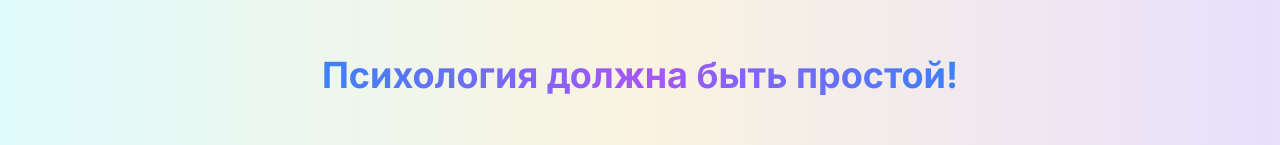
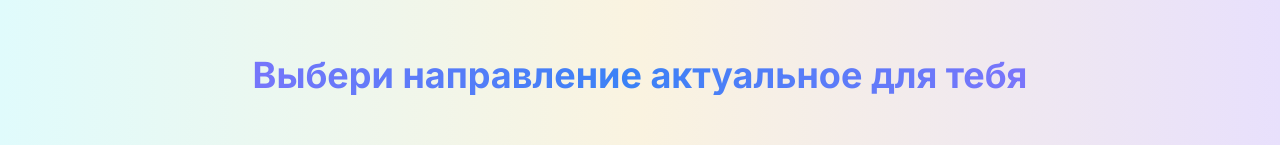
Before and after one commit to InternOfTeam1/Psyconica, a Next.js app: page / in a window 1280 px wide. Shown: the part 139-284 px from the top of the page. Built offline with nearby package versions, Linux system fonts and the light colour scheme; no server answers; the database is empty.

Commit message:
slogan change  on the home page

```diff
--- a/src/app/page.tsx
+++ b/src/app/page.tsx
@@ -33,11 +33,12 @@ const Home: React.FC = () => {
     );
   }
 
+
   return (
     <div className="flex flex-col items-center justify-center mx-auto">
       <MetaData title="Home Page" description="Welcome to the home page" />
-      <h1 className="sm:text-xl md:text-2xl lg:text-3xl xl:text-4xl font-bold text-transparent bg-clip-text bg-gradient-to-r from-blue-500 via-purple-500 to-blue-500 leading-none text-center ">
-        Психология должна быть простой!
+      <h1 className="sm:text-xl md:text-2xl lg:text-3xl xl:text-4xl font-bold text-transparent bg-clip-text bg-gradient-to-r from-blue-500 via-purple-500 to-blue-500 leading-none text-center shining-text ">
+        Выбери направление актуальное для тебя
       </h1>
       <div className="z-30 mx-auto flex flex-col items-center min-w-full ">
         <div className="z-30 flex flex-col lg:flex-row items-center justify-center ">
--- a/src/app/ui/globals.css
+++ b/src/app/ui/globals.css
@@ -304,3 +304,21 @@ overflow-y: auto;
   max-width: 100%;
   }
 }
+
+@keyframes shine {
+  0% {
+    background-position: -500px;
+  }
+  100% {
+    background-position: 500px;
+  }
+}
+
+.shining-text {
+  background: linear-gradient(90deg, #3b82f6, #b669ff, #3b82f6);
+  background-size: 200% 200%;
+  animation: shine 3s linear infinite;
+  background-clip: text;
+  -webkit-background-clip: text;
+  color: transparent;
+}
```
